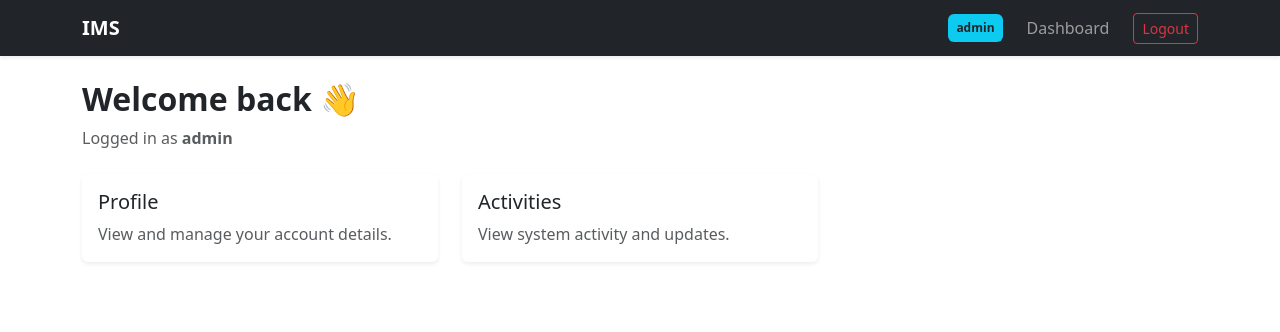
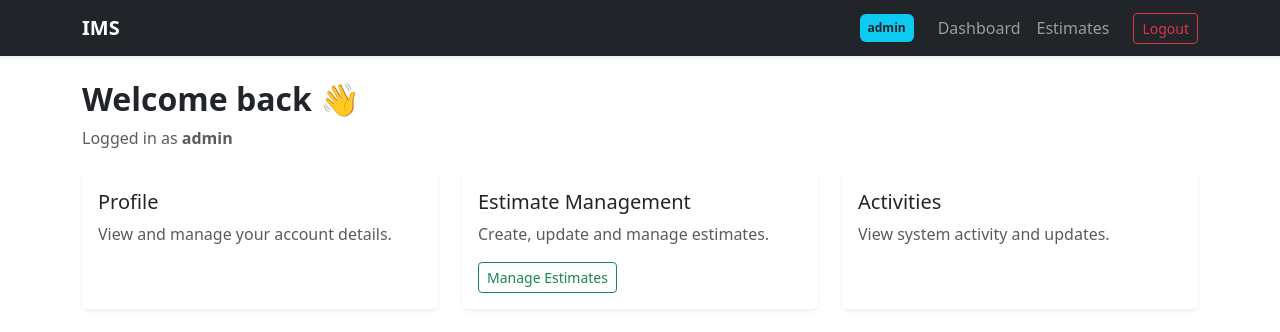
Before and after one commit to Prashasti03/CodeB_Internal_Management_System, a React (Vite) app in the folder frontend/: page /dashboard in a window 1280 px wide. Shown: the top 332 px of the page. Built offline with nearby package versions, Linux system fonts and the light colour scheme; sample sign-in values are in the browser's storage.

Commit message:
Adding Estimate module link in dashboard and navbar

```diff
--- a/frontend/src/components/Navbar.jsx
+++ b/frontend/src/components/Navbar.jsx
@@ -223,7 +223,7 @@ const Navbar = () => {
                   </li>
                 )}
 
-                {user?.role === "ADMIN" || user?.role === "SALES" && (
+                {/* {user?.role === "ADMIN" || user?.role === "SALES" && (
                   <li className="nav-item">
                     <span
                       className="nav-link"
@@ -233,7 +233,19 @@ const Navbar = () => {
                       Estimates
                     </span>
                   </li>
-                )}
+                )} */}
+
+
+                  <li className="nav-item">
+                    <span
+                      className="nav-link"
+                      onClick={() => navigate("/estimates")}
+                      style={{ cursor: "pointer" }}
+                    >
+                      Estimates
+                    </span>
+                  </li>
+
 
                 {/* Logout */}
                 <li className="nav-item">
--- a/frontend/src/pages/Dashboard.jsx
+++ b/frontend/src/pages/Dashboard.jsx
@@ -152,7 +152,7 @@ const Dashboard = () => {
           </div>
         )}
 
-        {user?.role === "ADMIN" || user?.role === "SALES" && (
+
           <div className="col-md-4">
             <div className="card shadow-sm border-0 h-100">
               <div className="card-body">
@@ -169,7 +169,7 @@ const Dashboard = () => {
               </div>
             </div>
           </div>
-        )}
+
 
         {/* <button
                   className="btn btn-success"
```
